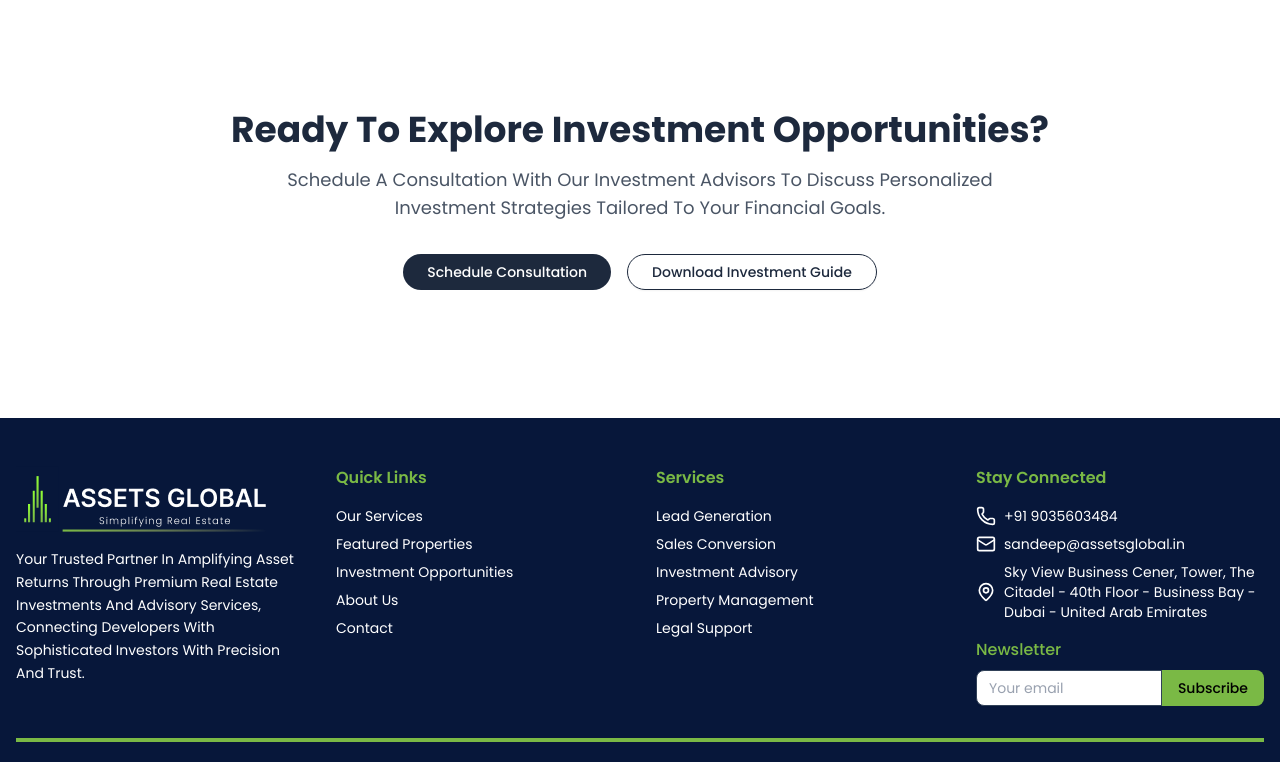
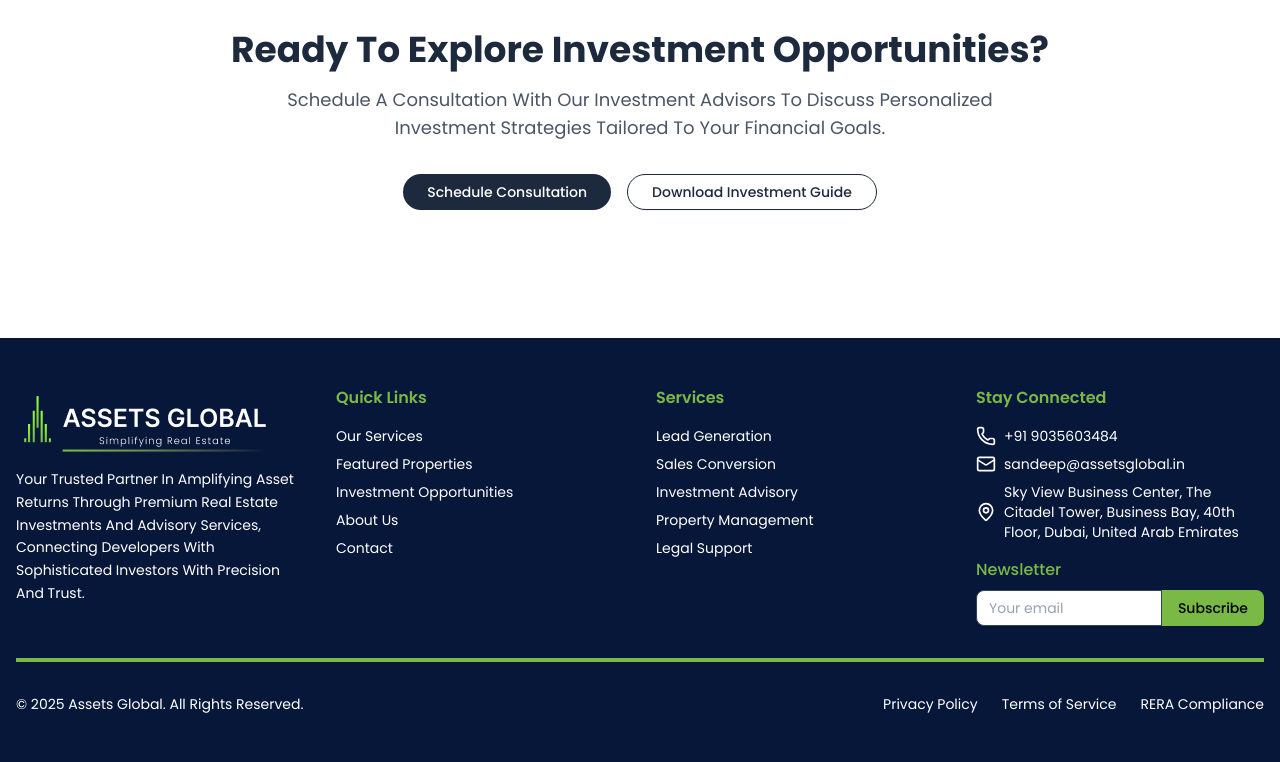
Before and after one commit to maxpo-dev3/Asserts-Global, a Next.js app: page / in a window 1280 px wide. Shown: the part 5264-6026 px from the top of the page. Built offline with nearby package versions, Linux system fonts and the light colour scheme.

Commit message:
Update footer.tsx

```diff
--- a/components/footer.tsx
+++ b/components/footer.tsx
@@ -108,7 +108,7 @@ export default function Footer() {
                 <div className="flex">
                   <MapPin className="w-5 h-5" />
                 </div>
-                <p className="">Sky View Business Cener, Tower, The Citadel - 40th Floor - Business Bay - Dubai - United Arab Emirates</p>
+                <p className="">Sky View Business Center, The Citadel Tower, Business Bay, 40th Floor, Dubai, United Arab Emirates</p>
               </a>
             </div>
 
```
